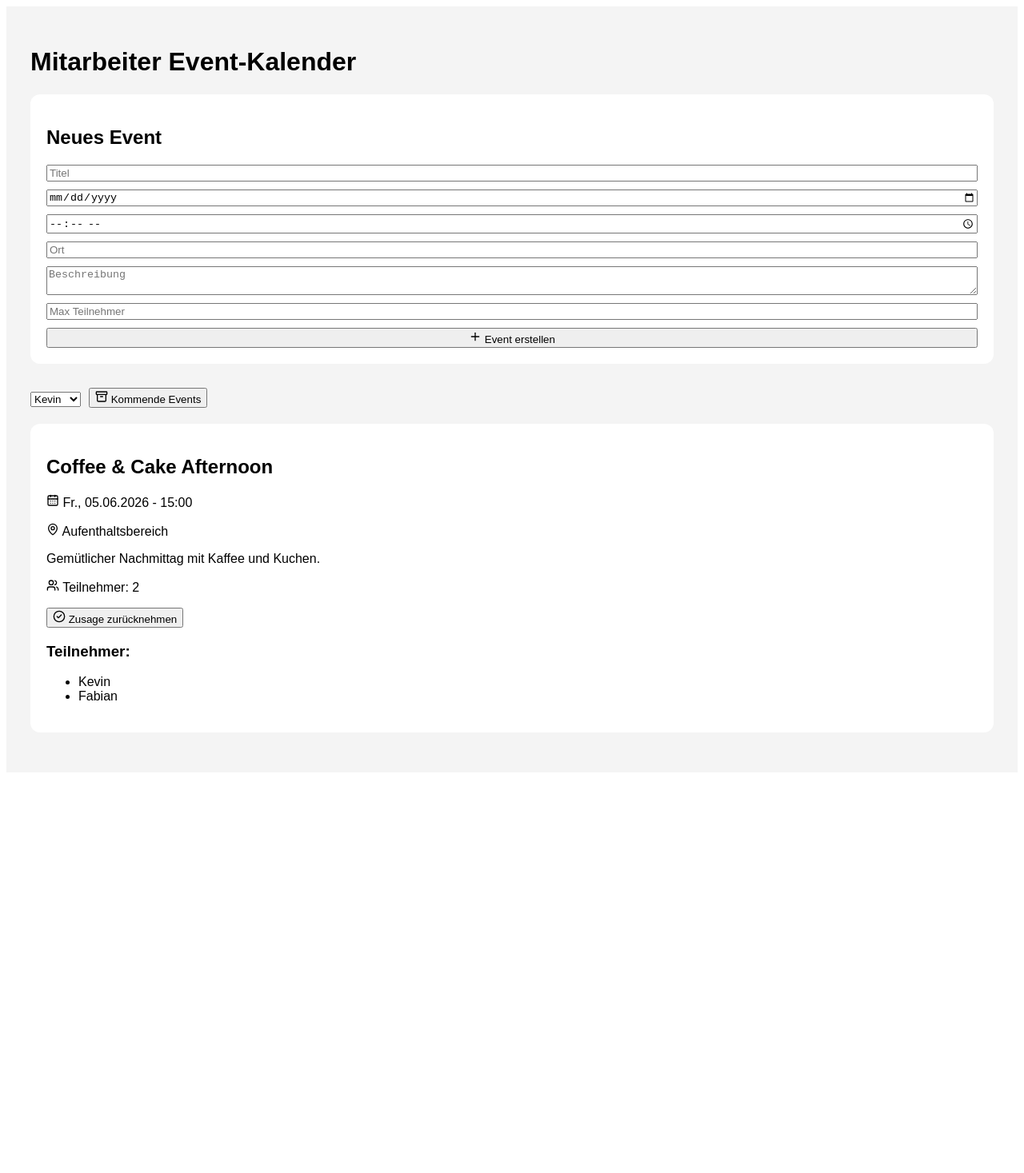
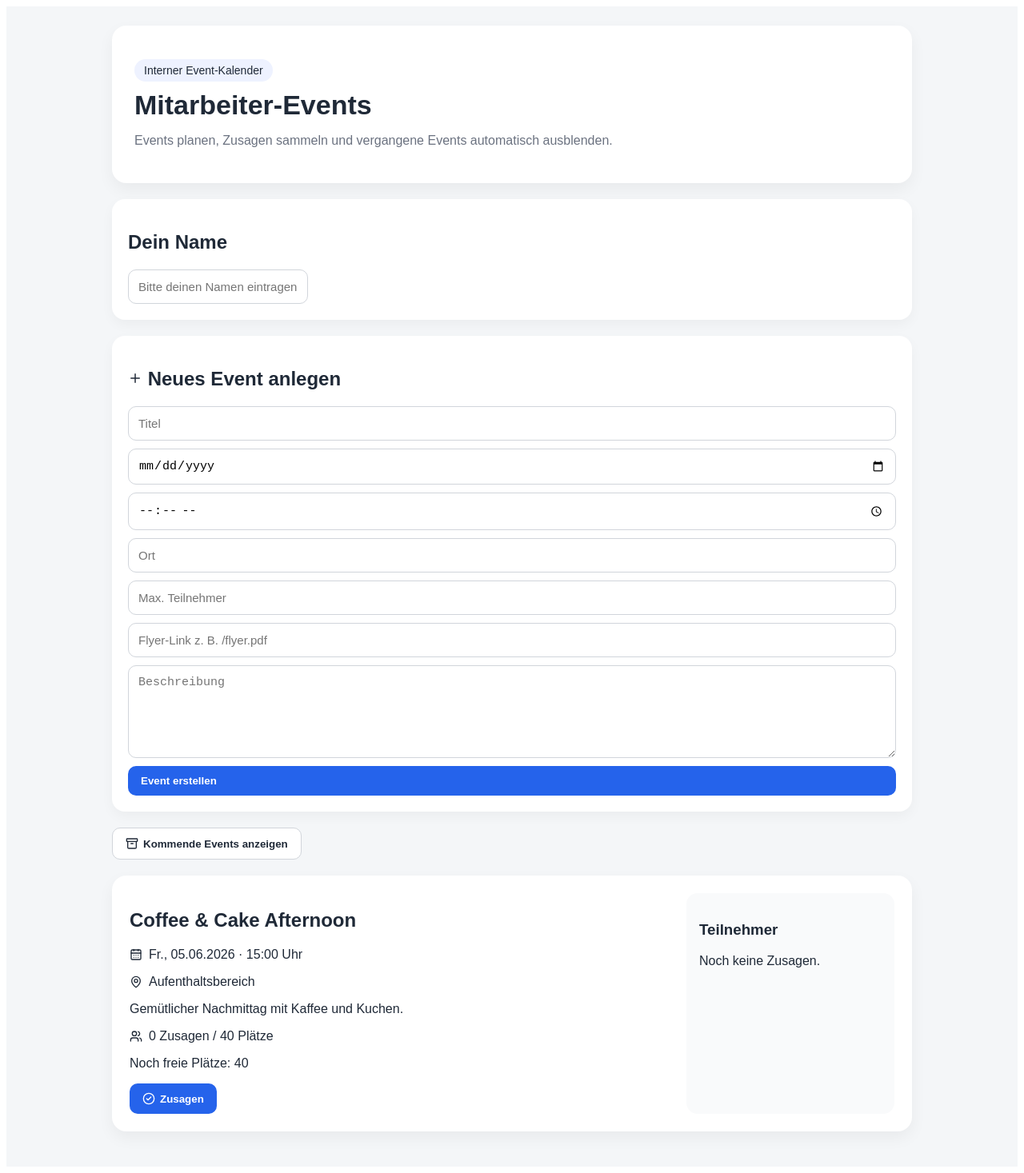
Before and after one commit to Leschaco1879/Myevent-kalender, a React (Vite) app: page / in a window 1280 px wide. Shown: the whole page at 80% size. Before the commit the page ends 974 px from the top, so only its background shows below. Built offline with nearby package versions, Linux system fonts and the light colour scheme.

Commit message:
Update App.jsx

```diff
--- a/src/App.jsx
+++ b/src/App.jsx
@@ -6,17 +6,7 @@ import {
   Plus,
   Archive,
   CheckCircle2,
-  Search,
 } from "lucide-react";
-
-const employees = [
-  "Kevin",
-  "Jens",
-  "Fabian",
-  "Julia",
-  "Ole",
-  "Maxi",
-];
 
 const demoEvents = [
   {
@@ -27,7 +17,8 @@ const demoEvents = [
     location: "Aufenthaltsbereich",
     description: "Gemütlicher Nachmittag mit Kaffee und Kuchen.",
     maxParticipants: 40,
-    participants: ["Kevin", "Fabian"],
+    participants: [],
+    flyerUrl: "",
   },
 ];
 
@@ -46,7 +37,7 @@ function formatDate(date) {
 
 export default function App() {
   const [events, setEvents] = useState(demoEvents);
-  const [employee, setEmployee] = useState(employees[0]);
+  const [name, setName] = useState("");
   const [archive, setArchive] = useState(false);
 
   const [form, setForm] = useState({
@@ -56,6 +47,7 @@ export default function App() {
     location: "",
     description: "",
     maxParticipants: "",
+    flyerUrl: "",
   });
 
   const filteredEvents = useMemo(() => {
@@ -65,17 +57,24 @@ export default function App() {
   }, [events, archive]);
 
   function toggleParticipation(eventId) {
+    const cleanName = name.trim();
+
+    if (!cleanName) {
+      alert("Bitte zuerst deinen Namen eintragen.");
+      return;
+    }
+
     setEvents((prev) =>
       prev.map((event) => {
         if (event.id !== eventId) return event;
 
-        const joined = event.participants.includes(employee);
+        const alreadyJoined = event.participants.includes(cleanName);
 
         return {
           ...event,
-          participants: joined
-            ? event.participants.filter((p) => p !== employee)
-            : [...event.participants, employee],
+          participants: alreadyJoined
+            ? event.participants.filter((p) => p !== cleanName)
+            : [...event.participants, cleanName],
         };
       })
     );
@@ -84,17 +83,23 @@ export default function App() {
   function createEvent(e) {
     e.preventDefault();
 
-    if (!form.title || !form.date || !form.time) return;
+    if (!form.title || !form.date || !form.time) {
+      alert("Bitte mindestens Titel, Datum und Uhrzeit ausfüllen.");
+      return;
+    }
 
     const newEvent = {
       id: Date.now(),
       title: form.title,
       date: form.date,
       time: form.time,
-      location: form.location,
-      description: form.description,
-      maxParticipants: Number(form.maxParticipants),
+      location: form.location || "Noch offen",
+      description: form.description || "Keine Beschreibung hinterlegt.",
+      maxParticipants: form.maxParticipants
+        ? Number(form.maxParticipants)
+        : null,
       participants: [],
+      flyerUrl: form.flyerUrl,
     };
 
     setEvents([...events, newEvent]);
@@ -106,33 +111,41 @@ export default function App() {
       location: "",
       description: "",
       maxParticipants: "",
+      flyerUrl: "",
     });
   }
 
   return (
-    <div
-      style={{
-        minHeight: "100vh",
-        background: "#f4f4f4",
-        padding: "30px",
-        fontFamily: "Arial",
-      }}
-    >
-      <h1>Mitarbeiter Event-Kalender</h1>
+    <div style={styles.page}>
+      <div style={styles.container}>
+        <header style={styles.header}>
+          <p style={styles.badge}>Interner Event-Kalender</p>
+          <h1 style={styles.title}>Mitarbeiter-Events</h1>
+          <p style={styles.subtitle}>
+            Events planen, Zusagen sammeln und vergangene Events automatisch
+            ausblenden.
+          </p>
+        </header>
 
-      <div
-        style={{
-          background: "white",
-          padding: "20px",
-          borderRadius: "12px",
-          marginBottom: "30px",
-        }}
-      >
-        <h2>Neues Event</h2>
+        <section style={styles.card}>
+          <h2>Dein Name</h2>
+          <input
+            style={styles.input}
+            type="text"
+            placeholder="Bitte deinen Namen eintragen"
+            value={name}
+            onChange={(e) => setName(e.target.value)}
+          />
+        </section>
 
-        <form onSubmit={createEvent}>
-          <div style={{ display: "grid", gap: "10px" }}>
+        <section style={styles.card}>
+          <h2>
+            <Plus size={18} /> Neues Event anlegen
+          </h2>
+
+          <form onSubmit={createEvent} style={styles.form}>
             <input
+              style={styles.input}
               placeholder="Titel"
               value={form.title}
               onChange={(e) =>
@@ -141,6 +154,7 @@ export default function App() {
             />
 
             <input
+              style={styles.input}
               type="date"
               value={form.date}
               onChange={(e) =>
@@ -149,6 +163,7 @@ export default function App() {
             />
 
             <input
+              style={styles.input}
               type="time"
               value={form.time}
               onChange={(e) =>
@@ -157,6 +172,7 @@ export default function App() {
             />
 
             <input
+              style={styles.input}
               placeholder="Ort"
               value={form.location}
               onChange={(e) =>
@@ -164,103 +180,232 @@ export default function App() {
               }
             />
 
-            <textarea
-              placeholder="Beschreibung"
-              value={form.description}
+            <input
+              style={styles.input}
+              type="number"
+              placeholder="Max. Teilnehmer"
+              value={form.maxParticipants}
               onChange={(e) =>
-                setForm({
-                  ...form,
-                  description: e.target.value,
-                })
+                setForm({ ...form, maxParticipants: e.target.value })
               }
             />
 
             <input
-              type="number"
-              placeholder="Max Teilnehmer"
-              value={form.maxParticipants}
+              style={styles.input}
+              placeholder="Flyer-Link z. B. /flyer.pdf"
+              value={form.flyerUrl}
               onChange={(e) =>
-                setForm({
-                  ...form,
-                  maxParticipants: e.target.value,
-                })
+                setForm({ ...form, flyerUrl: e.target.value })
               }
             />
 
-            <button type="submit">
-              <Plus size={16} /> Event erstellen
+            <textarea
+              style={styles.textarea}
+              placeholder="Beschreibung"
+              value={form.description}
+              onChange={(e) =>
+                setForm({ ...form, description: e.target.value })
+              }
+            />
+
+            <button style={styles.primaryButton} type="submit">
+              Event erstellen
             </button>
-          </div>
           </form>
-      </div>
+        </section>
 
-      <div style={{ marginBottom: "20px" }}>
-        <select
-          value={employee}
-          onChange={(e) => setEmployee(e.target.value)}
-        >
-          {employees.map((name) => (
-            <option key={name}>{name}</option>
-          ))}
-        </select>
-
+        <div style={styles.toolbar}>
           <button
-          style={{ marginLeft: "10px" }}
+            style={styles.secondaryButton}
             onClick={() => setArchive(!archive)}
           >
-          <Archive size={16} />{" "}
-          {archive ? "Archiv" : "Kommende Events"}
+            <Archive size={16} />
+            {archive ? " Archiv anzeigen" : " Kommende Events anzeigen"}
           </button>
         </div>
 
+        {filteredEvents.length === 0 && (
+          <div style={styles.card}>Keine Events vorhanden.</div>
+        )}
+
         {filteredEvents.map((event) => {
-        const joined = event.participants.includes(employee);
+          const cleanName = name.trim();
+          const joined = event.participants.includes(cleanName);
+          const freePlaces =
+            event.maxParticipants !== null
+              ? Math.max(event.maxParticipants - event.participants.length, 0)
+              : null;
 
           return (
-          <div
-            key={event.id}
-            style={{
-              background: "white",
-              padding: "20px",
-              borderRadius: "12px",
-              marginBottom: "20px",
-            }}
-          >
+            <section key={event.id} style={styles.eventCard}>
+              <div>
                 <h2>{event.title}</h2>
 
-            <p>
-              <CalendarDays size={16} />{" "}
-              {formatDate(event.date)} - {event.time}
+                <p style={styles.infoLine}>
+                  <CalendarDays size={16} />
+                  {formatDate(event.date)} · {event.time} Uhr
                 </p>
 
-            <p>
-              <MapPin size={16} /> {event.location}
+                <p style={styles.infoLine}>
+                  <MapPin size={16} />
+                  {event.location}
                 </p>
 
                 <p>{event.description}</p>
 
+                {event.flyerUrl && (
                   <p>
-              <Users size={16} /> Teilnehmer:{" "}
-              {event.participants.length}
+                    <a href={event.flyerUrl} target="_blank" rel="noreferrer">
+                      Flyer öffnen
+                    </a>
+                  </p>
+                )}
+
+                <p style={styles.infoLine}>
+                  <Users size={16} />
+                  {event.participants.length} Zusagen
+                  {event.maxParticipants
+                    ? ` / ${event.maxParticipants} Plätze`
+                    : ""}
                 </p>
 
-            <button onClick={() => toggleParticipation(event.id)}>
-              <CheckCircle2 size={16} />{" "}
-              {joined
-                ? "Zusage zurücknehmen"
-                : "Zusagen"}
+                {freePlaces !== null && (
+                  <p>Noch freie Plätze: {freePlaces}</p>
+                )}
+
+                <button
+                  style={joined ? styles.secondaryButton : styles.primaryButton}
+                  onClick={() => toggleParticipation(event.id)}
+                >
+                  <CheckCircle2 size={16} />
+                  {joined ? " Zusage zurücknehmen" : " Zusagen"}
                 </button>
+              </div>
 
-            <h3>Teilnehmer:</h3>
+              <div style={styles.participantBox}>
+                <h3>Teilnehmer</h3>
 
+                {event.participants.length === 0 ? (
+                  <p>Noch keine Zusagen.</p>
+                ) : (
                   <ul>
                     {event.participants.map((participant) => (
                       <li key={participant}>{participant}</li>
                     ))}
                   </ul>
+                )}
               </div>
+            </section>
           );
         })}
       </div>
+    </div>
   );
 }
+
+const styles = {
+  page: {
+    minHeight: "100vh",
+    background: "#f4f6f8",
+    padding: "24px",
+    fontFamily: "Arial, sans-serif",
+    color: "#1f2937",
+  },
+  container: {
+    maxWidth: "1000px",
+    margin: "0 auto",
+  },
+  header: {
+    background: "white",
+    padding: "28px",
+    borderRadius: "18px",
+    marginBottom: "20px",
+    boxShadow: "0 8px 20px rgba(0,0,0,0.05)",
+  },
+  badge: {
+    display: "inline-block",
+    background: "#eef2ff",
+    padding: "6px 12px",
+    borderRadius: "999px",
+    fontSize: "14px",
+    marginBottom: "10px",
+  },
+  title: {
+    margin: 0,
+    fontSize: "34px",
+  },
+  subtitle: {
+    color: "#6b7280",
+  },
+  card: {
+    background: "white",
+    padding: "20px",
+    borderRadius: "16px",
+    marginBottom: "20px",
+    boxShadow: "0 6px 16px rgba(0,0,0,0.04)",
+  },
+  form: {
+    display: "grid",
+    gap: "10px",
+  },
+  input: {
+    padding: "12px",
+    borderRadius: "10px",
+    border: "1px solid #d1d5db",
+    fontSize: "15px",
+  },
+  textarea: {
+    padding: "12px",
+    borderRadius: "10px",
+    border: "1px solid #d1d5db",
+    minHeight: "90px",
+    fontSize: "15px",
+  },
+  toolbar: {
+    marginBottom: "20px",
+  },
+  eventCard: {
+    background: "white",
+    padding: "22px",
+    borderRadius: "18px",
+    marginBottom: "20px",
+    boxShadow: "0 8px 20px rgba(0,0,0,0.05)",
+    display: "grid",
+    gridTemplateColumns: "1fr 260px",
+    gap: "20px",
+  },
+  participantBox: {
+    background: "#f9fafb",
+    padding: "16px",
+    borderRadius: "14px",
+  },
+  infoLine: {
+    display: "flex",
+    alignItems: "center",
+    gap: "8px",
+  },
+  primaryButton: {
+    background: "#2563eb",
+    color: "white",
+    border: "none",
+    padding: "11px 16px",
+    borderRadius: "10px",
+    cursor: "pointer",
+    fontWeight: "bold",
+    display: "inline-flex",
+    alignItems: "center",
+    gap: "6px",
+  },
+  secondaryButton: {
+    background: "white",
+    color: "#1f2937",
+    border: "1px solid #d1d5db",
+    padding: "11px 16px",
+    borderRadius: "10px",
+    cursor: "pointer",
+    fontWeight: "bold",
+    display: "inline-flex",
+    alignItems: "center",
+    gap: "6px",
+  },
+};
```
Lines whose indentation alone changed are shown as unchanged.
